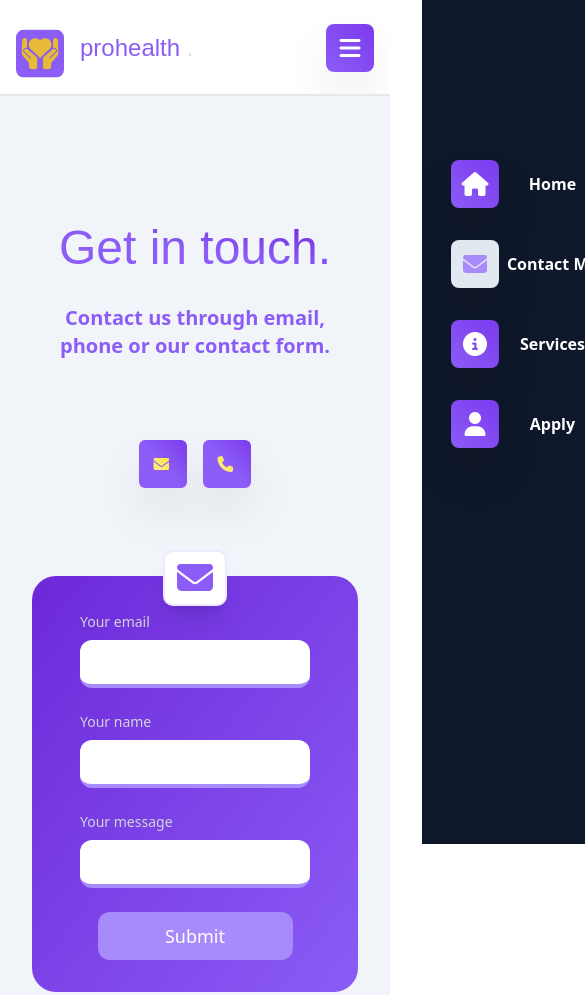
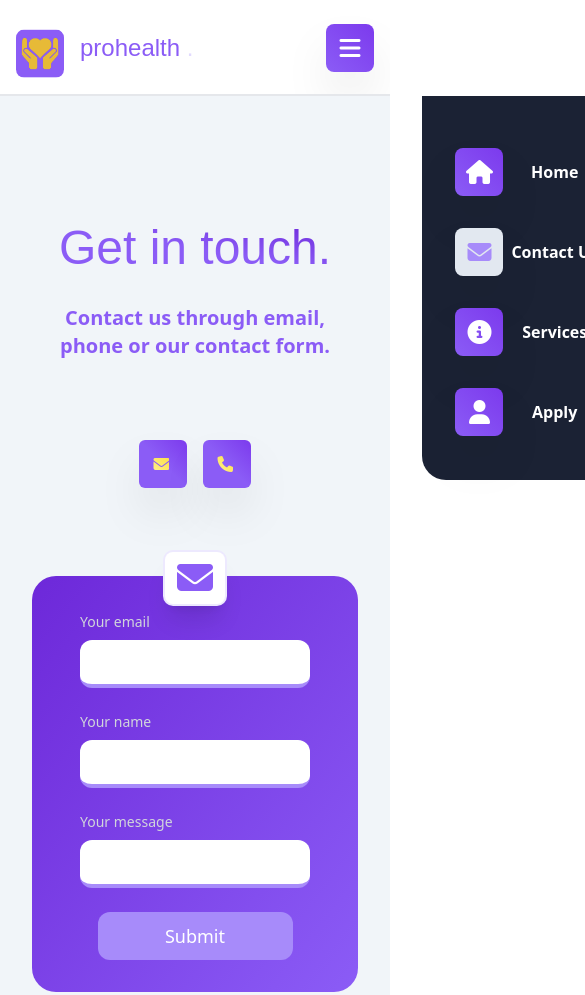
Before and after one commit to prohealthccs/prohealthccs, a website: page contact.html in a window 390 px wide. Shown: the top 995 px of the page, 585 px wide, since content can reach past the window. Drawn offline with Linux system fonts and the light colour scheme; a web font is replaced by a local one.

Commit message:
Fixed menu
Fixed mobile nav menu, moved it down and made it smaller.

```diff
--- a/contact.html
+++ b/contact.html
@@ -89,8 +89,8 @@
         </ul>
     </div>
 </header>
-<div id="menu" class="z-40 flex md:hidden duration-300 ease-out translate-x-56 fixed w-48 h-screen bg-slate-900 backdrop-blur-sm right-0 flex-col">
-<div class="absolute right-4 top-32 font-bold text-white">
+<div id="menu" class="translate-y-24 z-40 flex md:hidden duration-300 ease-out translate-x-56 absolute rounded-bl-3xl  w-48 h-96 bg-slate-900 bg-opacity-95 backdrop-blur-sm right-0 flex-col">
+<div class="absolute right-4 top-5 font-bold text-white">
 
 <div class="my-8 flex flex-row">
   <p class="m-auto order-2">
@@ -103,7 +103,7 @@
 
 <div class="my-8 flex flex-row">
   <p class="m-auto order-2">
-    Contact Me
+    Contact Us
   </p>
 
 <div class="flex shadow-2xl duration-200 mx-2 h-12 w-12 text-violet-400 bg-slate-200  place-content-center rounded-lg" >
```
Also changed, not shown: index.html (+2 -2 lines), services.html (+8 -8 lines), styles.css.
